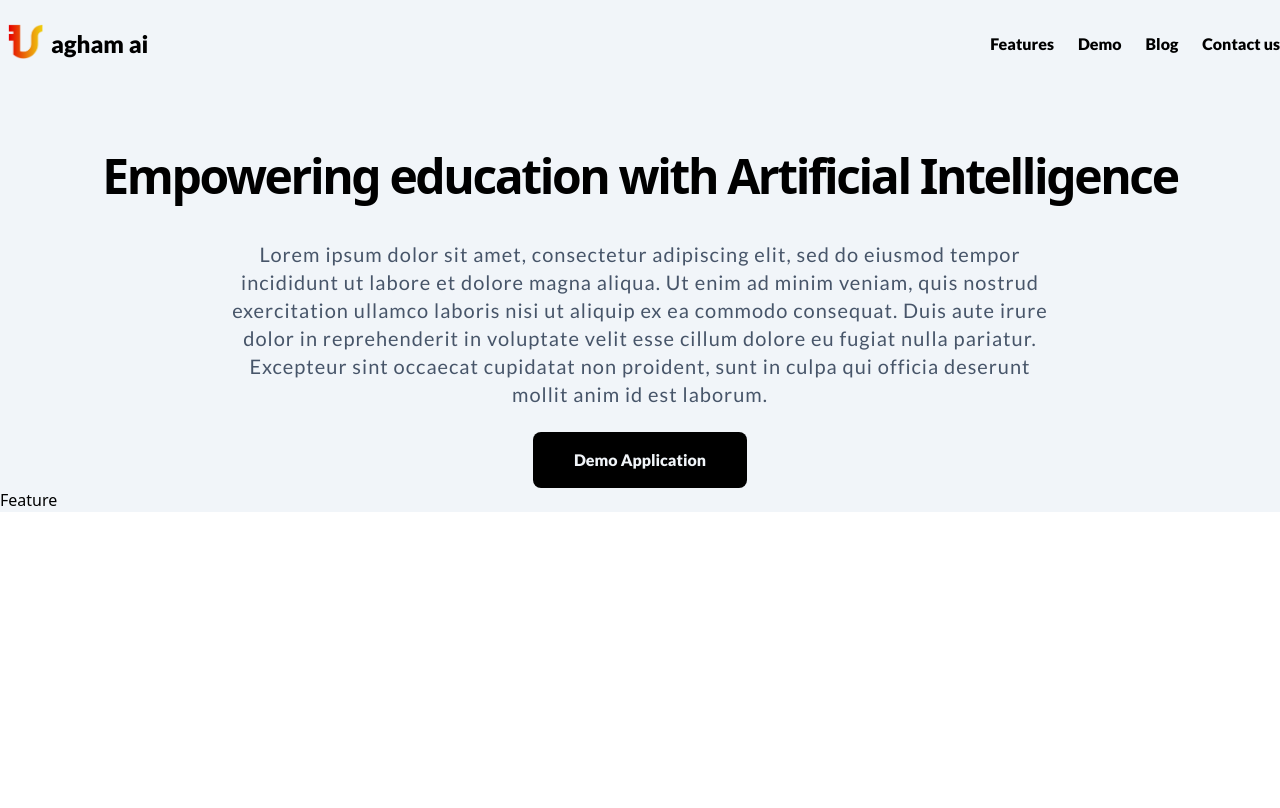
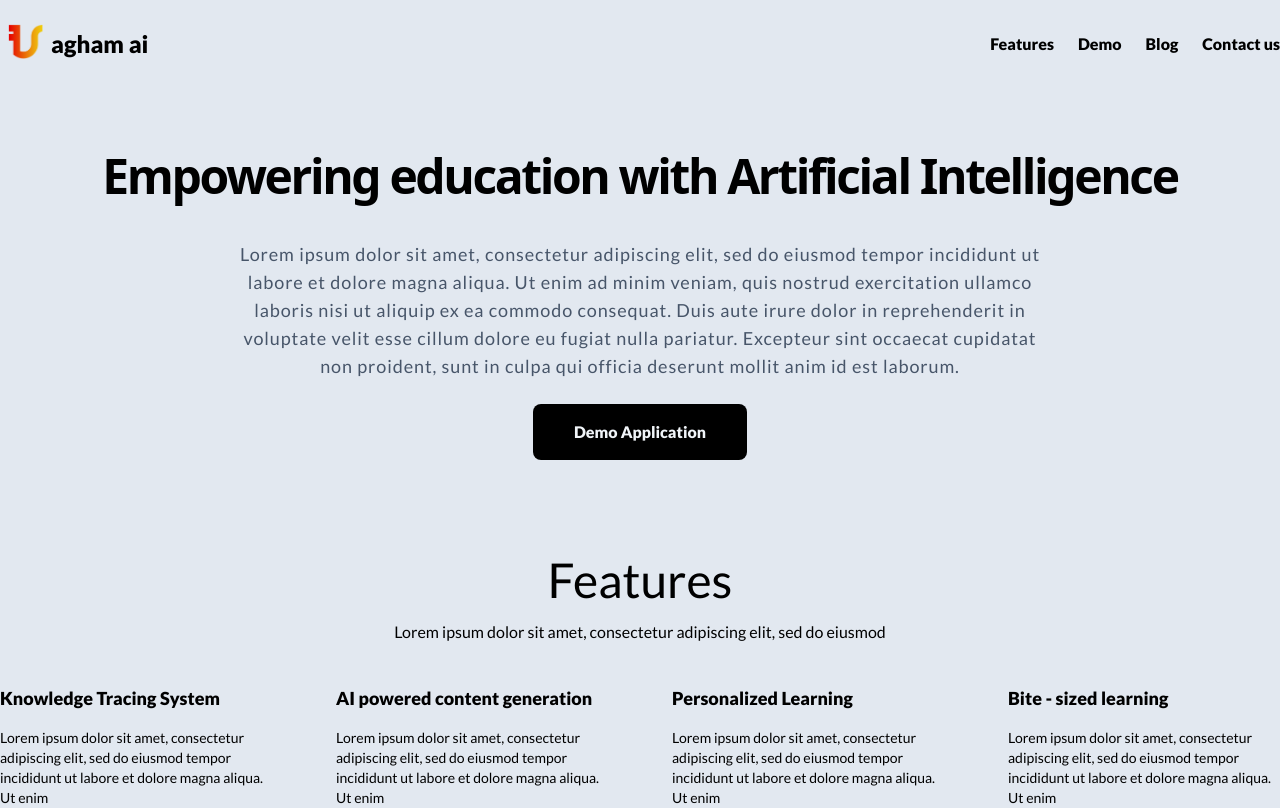
Before and after one commit to masayahingpuno/avante, a Next.js app: page / in a window 1280 px wide. Built offline with nearby package versions, Linux system fonts and the light colour scheme.

Commit message:
Features initial

```diff
--- a/components/Front/Feature.tsx
+++ b/components/Front/Feature.tsx
@@ -1,9 +1,44 @@
-import React from 'react'
+import React from "react";
 
 function Feature() {
   return (
-    <div>Feature</div>
-  )
+    <div className="container mx-auto flex flex-col items-center justify-center pt-24">
+      <div className="font-main text-5xl ">Features</div>
+      <div className="text-md pt-4 font-main">
+        Lorem ipsum dolor sit amet, consectetur adipiscing elit, sed do eiusmod
+      </div>
+      <div className="mt-10 flex w-full items-center justify-center gap-16">
+        <div className="font-main">
+          <h1 className="text-lg font-bold">Knowledge Tracing System</h1>
+          <p className="mt-4 text-sm">
+            Lorem ipsum dolor sit amet, consectetur adipiscing elit, sed do
+            eiusmod tempor incididunt ut labore et dolore magna aliqua. Ut enim
+          </p>
+        </div>
+        <div className="font-main">
+          <h1 className="text-lg font-bold">AI powered content generation</h1>
+          <p className="mt-4 text-sm">
+            Lorem ipsum dolor sit amet, consectetur adipiscing elit, sed do
+            eiusmod tempor incididunt ut labore et dolore magna aliqua. Ut enim
+          </p>
+        </div>
+        <div className="font-main">
+          <h1 className="text-lg font-bold">Personalized Learning</h1>
+          <p className="mt-4 text-sm">
+            Lorem ipsum dolor sit amet, consectetur adipiscing elit, sed do
+            eiusmod tempor incididunt ut labore et dolore magna aliqua. Ut enim
+          </p>
+        </div>
+        <div className="font-main">
+          <h1 className="text-lg font-bold">Bite - sized learning</h1>
+          <p className="mt-4 text-sm">
+            Lorem ipsum dolor sit amet, consectetur adipiscing elit, sed do
+            eiusmod tempor incididunt ut labore et dolore magna aliqua. Ut enim
+          </p>
+        </div>
+      </div>
+    </div>
+  );
 }
 
-export default Feature
+export default Feature;
--- a/components/Front/Hero.tsx
+++ b/components/Front/Hero.tsx
@@ -9,7 +9,7 @@ function Hero() {
         </h1>
       </div>
       <div className="pt-10 md:w-2/3">
-        <p className="px-4 font-main text-xl tracking-wider text-slate-600	text-center">
+        <p className="px-4 font-main text-lg tracking-wider text-slate-600	text-center">
           Lorem ipsum dolor sit amet, consectetur adipiscing elit, sed do
           eiusmod tempor incididunt ut labore et dolore magna aliqua. Ut enim ad
           minim veniam, quis nostrud exercitation ullamco laboris nisi ut
--- a/components/Header.tsx
+++ b/components/Header.tsx
@@ -4,7 +4,7 @@ import Image from "next/image";
 function Header() {
   return (
     <div>
-      <div className="container pt-8 mx-auto flex h-14 w-screen justify-between bg-slate-100">
+      <div className="container pt-8 mx-auto flex h-14 w-screen justify-between bg-slate-200">
         <div className="flex items-center justify-end md:w-1/3 md:justify-start">
           <div className="p-2 pl-6 md:p-2">
             <Image
--- a/components/Layout.tsx
+++ b/components/Layout.tsx
@@ -4,7 +4,7 @@ import Header from "./Header";
 
 export default function Layout({ children }) {
   return (
-    <div className="bg-slate-100">
+    <div className="bg-slate-200">
       <Header />
       {children}
     </div>
```
